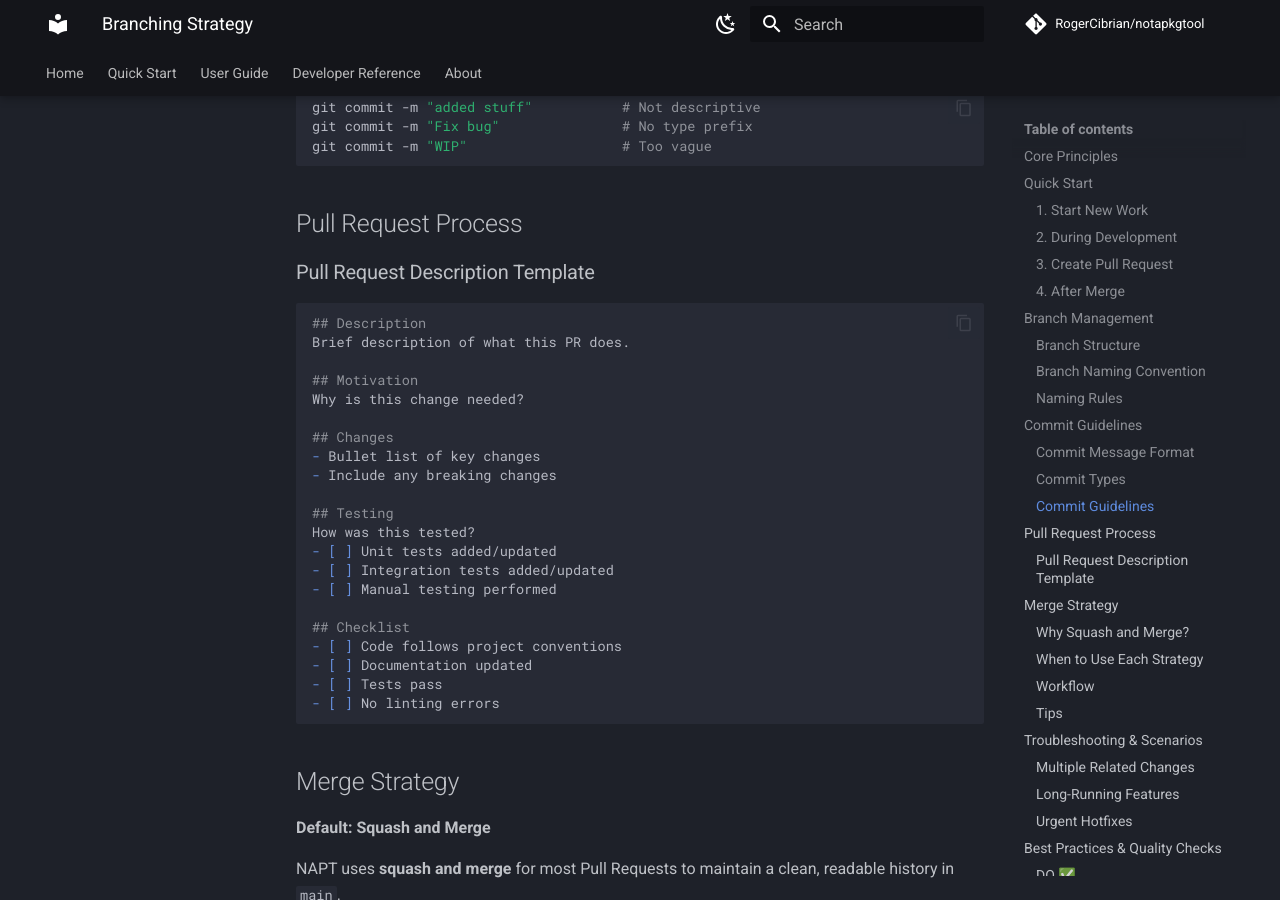
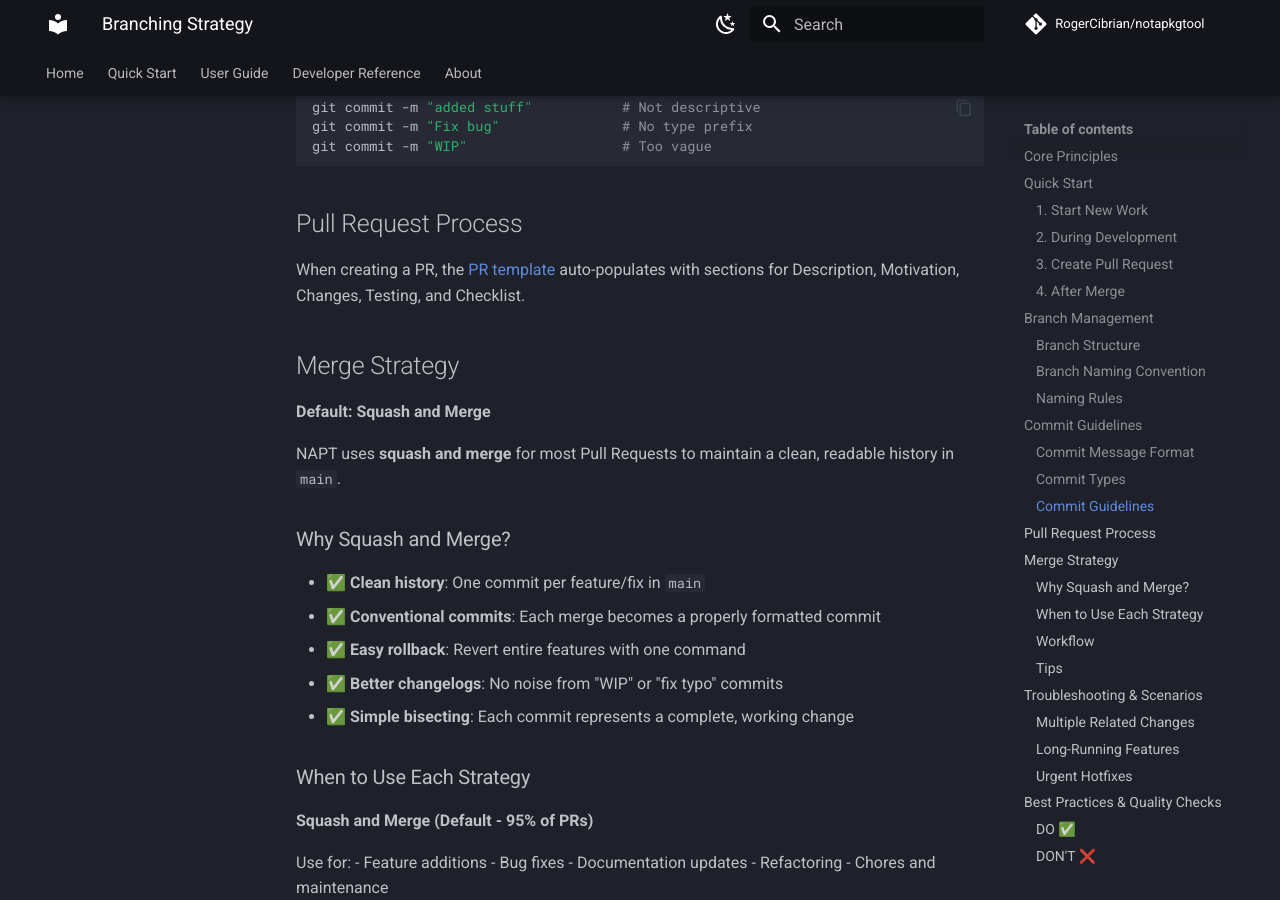
Before and after one commit to RogerCibrian/notapkgtool, an MkDocs documentation site: the page built from docs/branching.md, in a window 1280 px wide and 900 px high, scrolled down 3828 px. Built offline with MkDocs 1.6.1 and Material for MkDocs 9.7.7, drawn with Linux system fonts in a browser that asks for light colours; comment, search, counter and statistics services are not loaded.

Commit message:
chore: consolidate Claude rules into single CLAUDE.md (#29)
- Merge 17 Cursor rules into single .claude/CLAUDE.md (2300 → 280 lines)
- Add .claude/settings.json with project permissions
- Add .github/PULL_REQUEST_TEMPLATE.md
- Update docs/branching.md to reference PR template
- Rename .cursor_context to .claude_context

````diff
--- a/docs/branching.md
+++ b/docs/branching.md
@@ -153,31 +153,7 @@ git commit -m "WIP"                   # Too vague
 
 ## Pull Request Process
 
-### Pull Request Description Template
-
-```markdown
-## Description
-Brief description of what this PR does.
-
-## Motivation
-Why is this change needed?
-
-## Changes
-- Bullet list of key changes
-- Include any breaking changes
-
-## Testing
-How was this tested?
-- [ ] Unit tests added/updated
-- [ ] Integration tests added/updated
-- [ ] Manual testing performed
-
-## Checklist
-- [ ] Code follows project conventions
-- [ ] Documentation updated
-- [ ] Tests pass
-- [ ] No linting errors
-```
+When creating a PR, the [PR template](/.github/PULL_REQUEST_TEMPLATE.md) auto-populates with sections for Description, Motivation, Changes, Testing, and Checklist.
 
 ## Merge Strategy
 
````
Also changed, not shown: .claude/CLAUDE.md (added, +250 -0 lines), .github/PULL_REQUEST_TEMPLATE.md (added), 2 other files.
